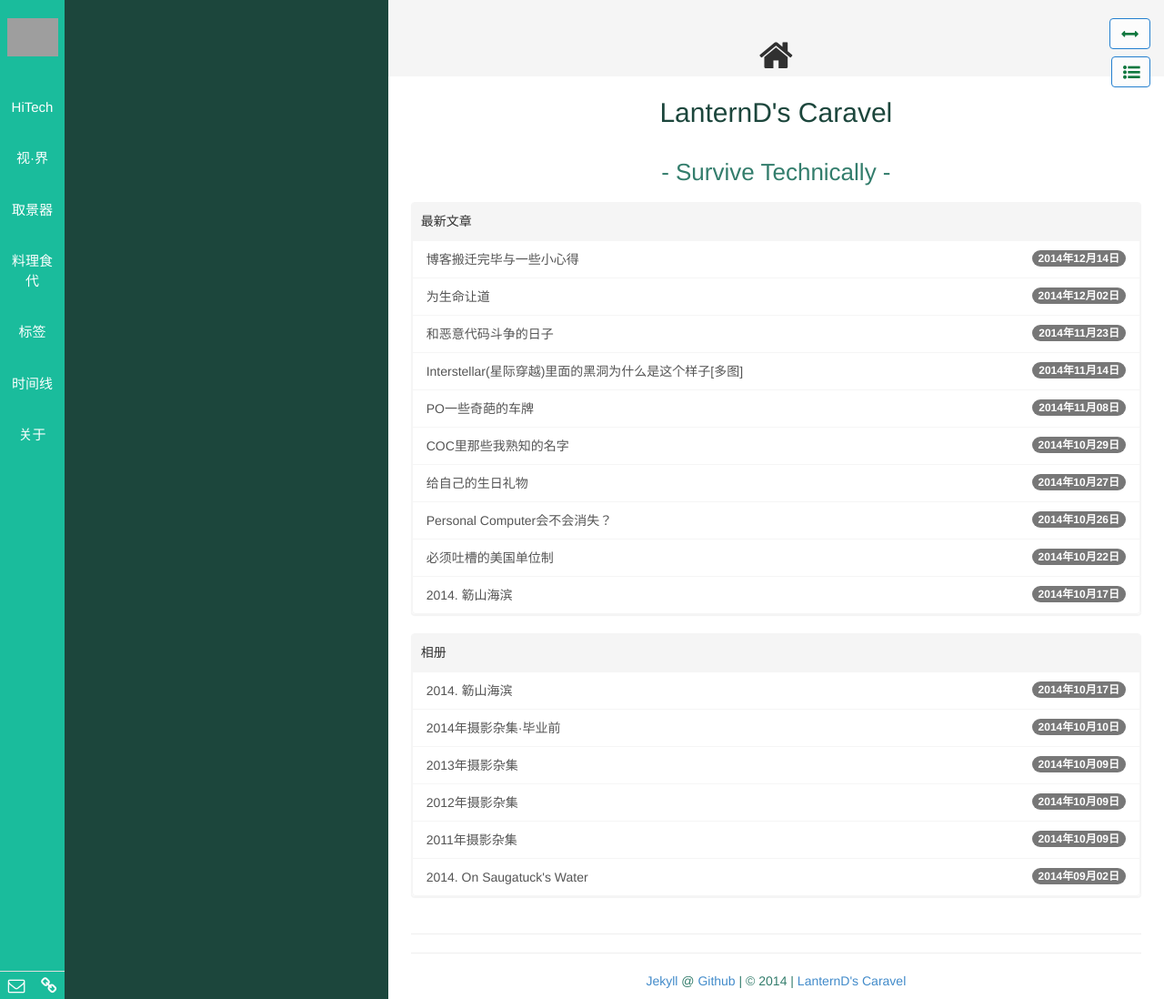
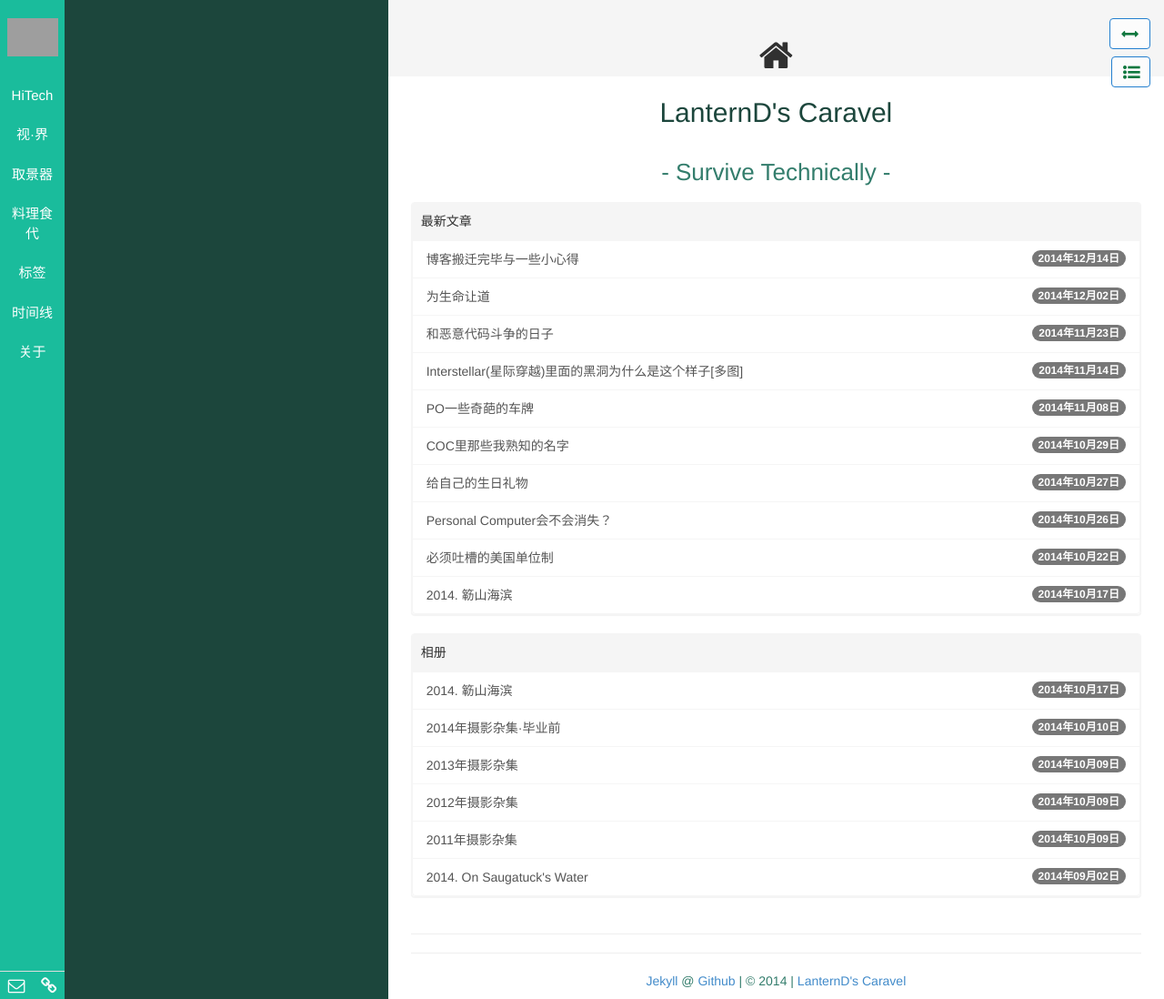
Before and after one commit to LanternD/lanternd.github.io, a Jekyll site: the page built from index.html, in a window 1280 px wide. Shown: the whole page at 91% size. Built offline with Jekyll 4.4.1, drawn with Linux system fonts in a browser that asks for light colours; nearby versions of some CDN libraries; library files that are not in the unit come from our copies; the list of posts is cut into pages by our own code; grey boxes are pictures that could not be loaded.

Commit message:
update navside.html

```diff
--- a/_includes/navside.html
+++ b/_includes/navside.html
@@ -1,6 +1,6 @@
 <div class="col-md-4 col-lg-4 col-sm-12 col-xs-12 aside visible-md visible-lg">
   <div class="row">
-    <div class="col-md-2 col-xs-4 aside1">
+    <div class="col-md-2 col-xs-3 aside1">
       <br>
       <a class="pjaxlink" href="/"><img src="{{ site.gavatar }}" class="img-ronuded avatar" style="border-width:0px; border-color:#000"></a>
       <br><br>
--- a/public/css/base.css
+++ b/public/css/base.css
@@ -30,7 +30,7 @@ body, html {
 .aside1 > .nav > li > a {
   padding-left: 0px;
   padding-right: 0px;
-  margin-top: 15px;
+  margin-top: 2px;
   border-radius: 0px;
   color: #fff;
   font-size: 15px;
```
